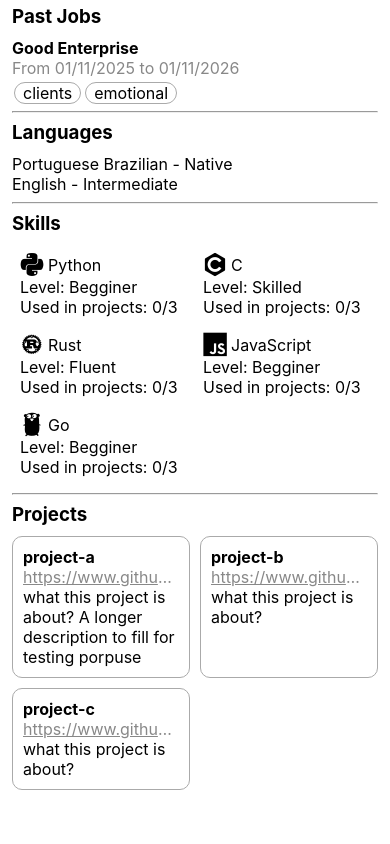
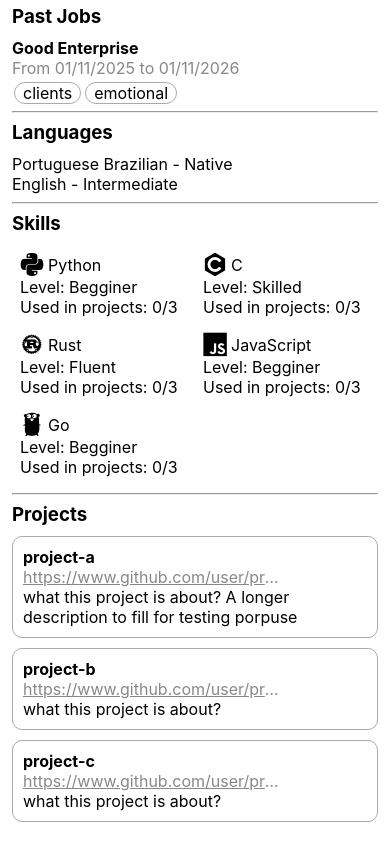
Before and after one commit to Johnnathan28/my-page, a JavaScript app: page / in a window 390 px wide. Shown: the part 918-1762 px from the top of the page. Before the commit the page ends 1730 px from the top, so only its background shows below. Built offline with nearby package versions, Linux system fonts and the light colour scheme; the HTML template or start-up script is replaced by a standard one.

Commit message:
Add responsivity for Projects

```diff
--- a/src/pages/curriculum-vitae/style.css
+++ b/src/pages/curriculum-vitae/style.css
@@ -6,6 +6,8 @@
   --perfil-img-margin: calc(var(--perfil-img-size) * 0.05);
 }
 
+/* XXX: For some options we should add !important otherwise it would
+ * not overwrite, I don't know why this occur. */
 @media (max-width: 425px) {
   .Header {
     text-align: center;
@@ -14,9 +16,11 @@
   }
 
   .Header .info .contact {
-    /* XXX: Need to use important bacause the value do not
-     * overwrite, I do not know why? */
     align-items: center !important;
+  }
+
+  .Projects .grid {
+    grid-template-columns: 1fr !important;
   }
 }
 
@@ -134,7 +138,7 @@ h3 {
 }
 
 .Project a {
-  width: 100%;
+  max-width: 264px;
   display: block;
   overflow: hidden;
   text-wrap: nowrap;
```
